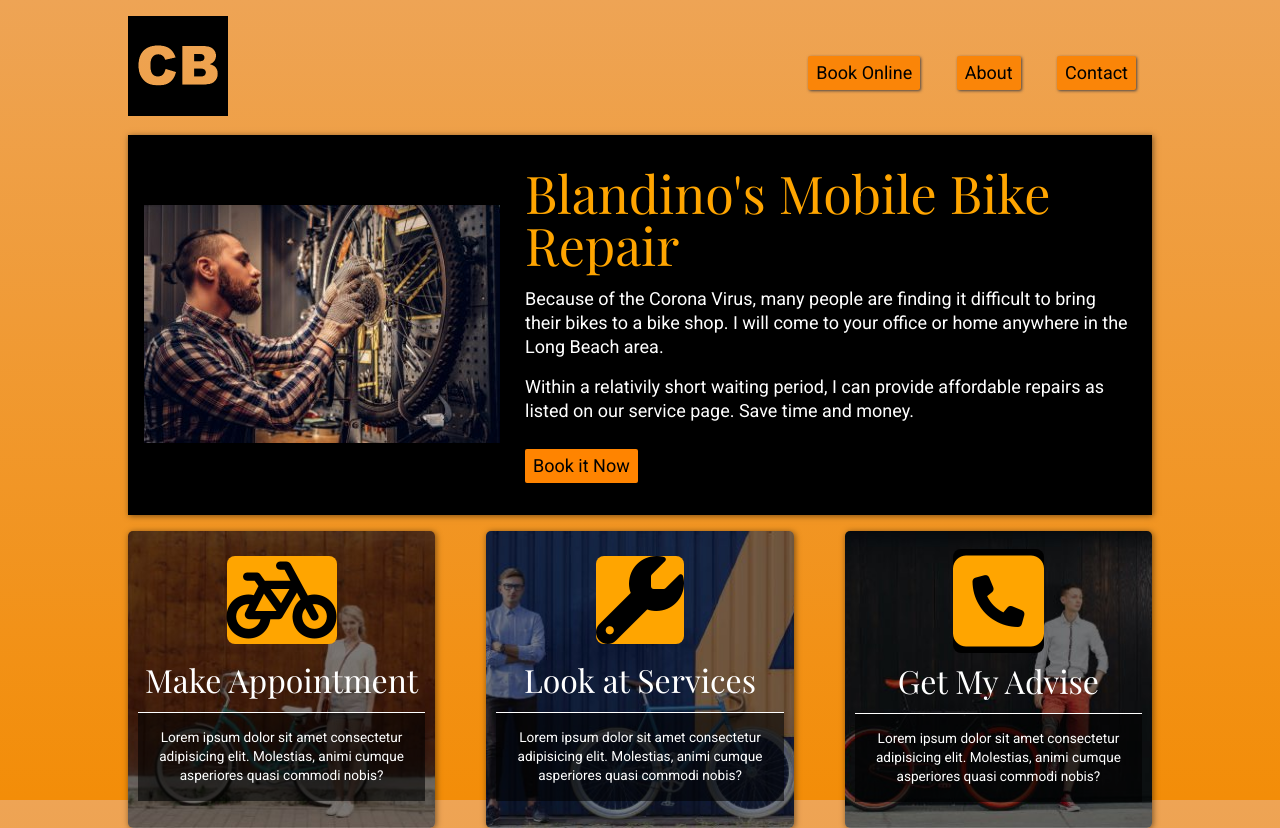
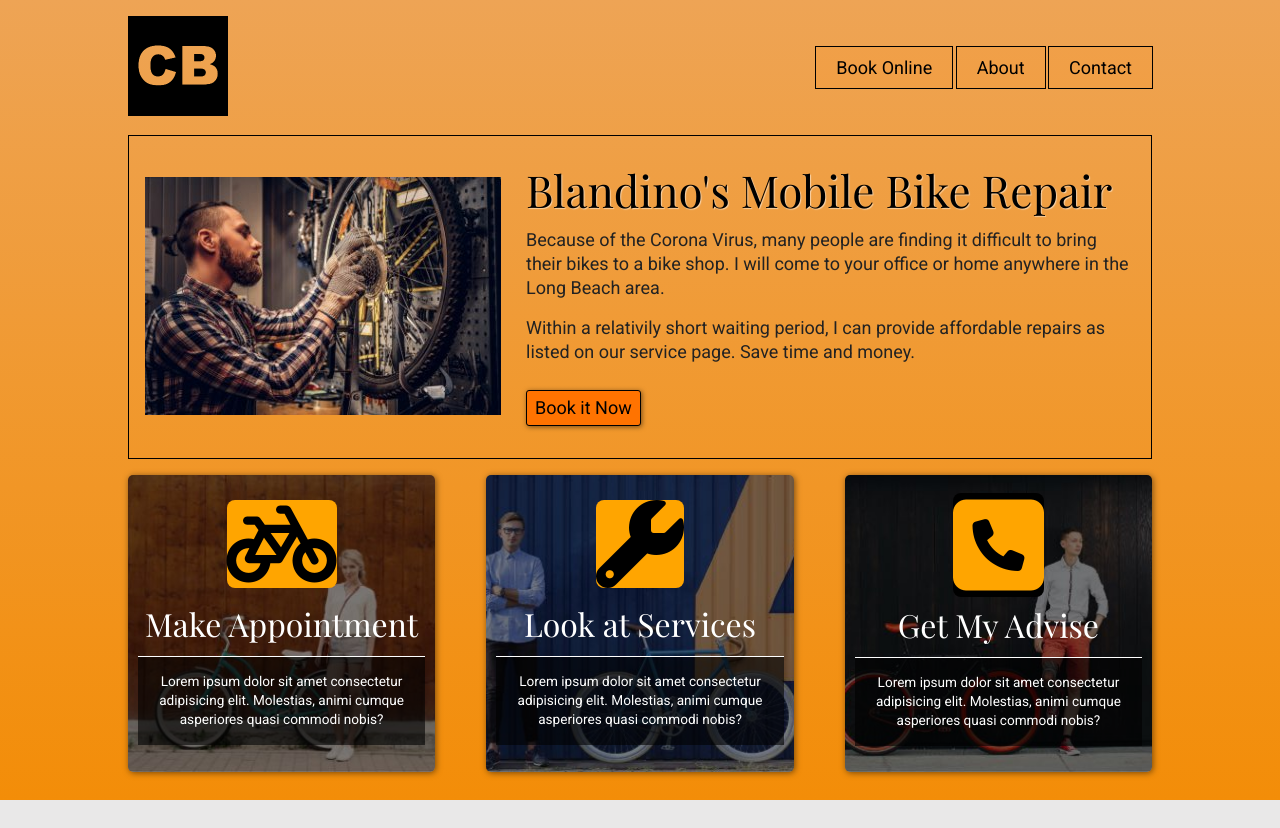
Before and after one commit to Carlos-Blandino/bike-project, a plain HTML site: page index.html in a window 1280 px wide. After the commit the page ends 800 px from the top, so only its background shows below. Drawn offline with nearby package versions, Linux system fonts and the light colour scheme.

Commit message:
adding hover state and re-styling buttons

```diff
--- a/index.html
+++ b/index.html
@@ -30,9 +30,9 @@
         </div>
         <nav>
             <div class="mainNav">
-                <a class="myButton" href="appointment.html">Book Online</a>
-                <a class="myButton" href="services.html">About</a>
-                <a class="myButton" href="contact.html">Contact</a>
+                <a href="appointment.html">Book Online</a>
+                <a href="services.html">About</a>
+                <a href="contact.html">Contact</a>
             </div>
         </nav>
        </header>
--- a/styles.css
+++ b/styles.css
@@ -16,8 +16,8 @@ body {
 	font-family: 'Roboto', sans-serif;
 }
 h1 {
-	color: orange;
-	font-size: 3.25rem;
+	text-shadow: 1px 1px 1px rgba(255, 255, 255, 0.541);
+	font-size: 2.75rem;
 	font-family: 'Playfair Display', serif;
 	margin-bottom: 1rem;
 }
@@ -27,10 +27,13 @@ h2 {
 	margin-bottom: 1rem;
 }
 p {
+	color: rgb(34, 34, 34);
 	margin-bottom: 1rem;
 	line-height: 1.5rem;
 }
-
+a:hover {
+	background-color: red;
+}
 /* Header section */
 header {
 	display: flex;
@@ -42,23 +45,28 @@ header {
 
 /* Main section */
 main {
-	box-shadow: 1px 1px 6px rgba(0, 0, 0, .5);
 	min-height: 300px;
 	display: flex;
 	align-items: center;
-	background-color: rgba(0, 0, 0);
 	margin-bottom: 1rem;
 	box-sizing: border-box;
 	padding: 2rem 1rem 2rem 1rem;
-	color: white;
+	color: rgb(0, 0, 0);
+	border: 1px solid black;
 }
 .mainNav a {
 	color: rgb(0, 0, 0);
-	box-shadow: 1px 1px 3px rgb(77, 70, 70);
 	text-decoration: none;
-	margin-left: 1rem;
-	margin-right: 1rem;
-	background-color: rgb(250, 133, 8);
+	margin: -1px;
+	padding-right: 20px;
+	padding-left: 20px;
+	padding-top: 10px;
+	padding-bottom: 10px;
+	background-color: rgba(250, 133, 8, 0.105);
+	border: 1px solid black;
+}
+.mainNav a:hover {
+	background-color: orangered;
 }
 .heroInfo {
 	flex: 2;
@@ -68,13 +76,15 @@ main {
 	padding-right: 25px;
 }
 .myButton {
+	border: 1px solid black;
 	padding: 0.5rem;
-	border-radius: 2px;
+	border-radius: 3px;
 	color: black;
 	text-decoration: none;
 	display: inline-block;
 	margin-top: 10px;
-	background-color: rgb(255, 132, 0);
+	background-color: rgb(255, 115, 0);
+	box-shadow: 1px 1px 5px rgba(0, 0, 0, .5);
 }
 
 /* Cards section */
@@ -96,6 +106,7 @@ main {
 	box-sizing: border-box;
 	padding: 10px;
 }
+
 .card1 {
 	background-image: url(images/image-background-card1.jpg);
 	background-blend-mode: lighten;
@@ -132,6 +143,7 @@ main {
 	font-size: 6.5rem;
 	margin-top: 8px;
 }
+
 .cards i {
 	background-color: orange;
 	color: black;
@@ -139,3 +151,13 @@ main {
 	font-size: 5.5rem;
 	margin-top: 15px;
 }
+
+.fa-phone-square:hover {
+	color: orangered;
+}
+.fa-wrench:hover {
+	background-color: orangered;
+}
+.fa-bicycle:hover {
+	background-color: orangered;
+}
```
